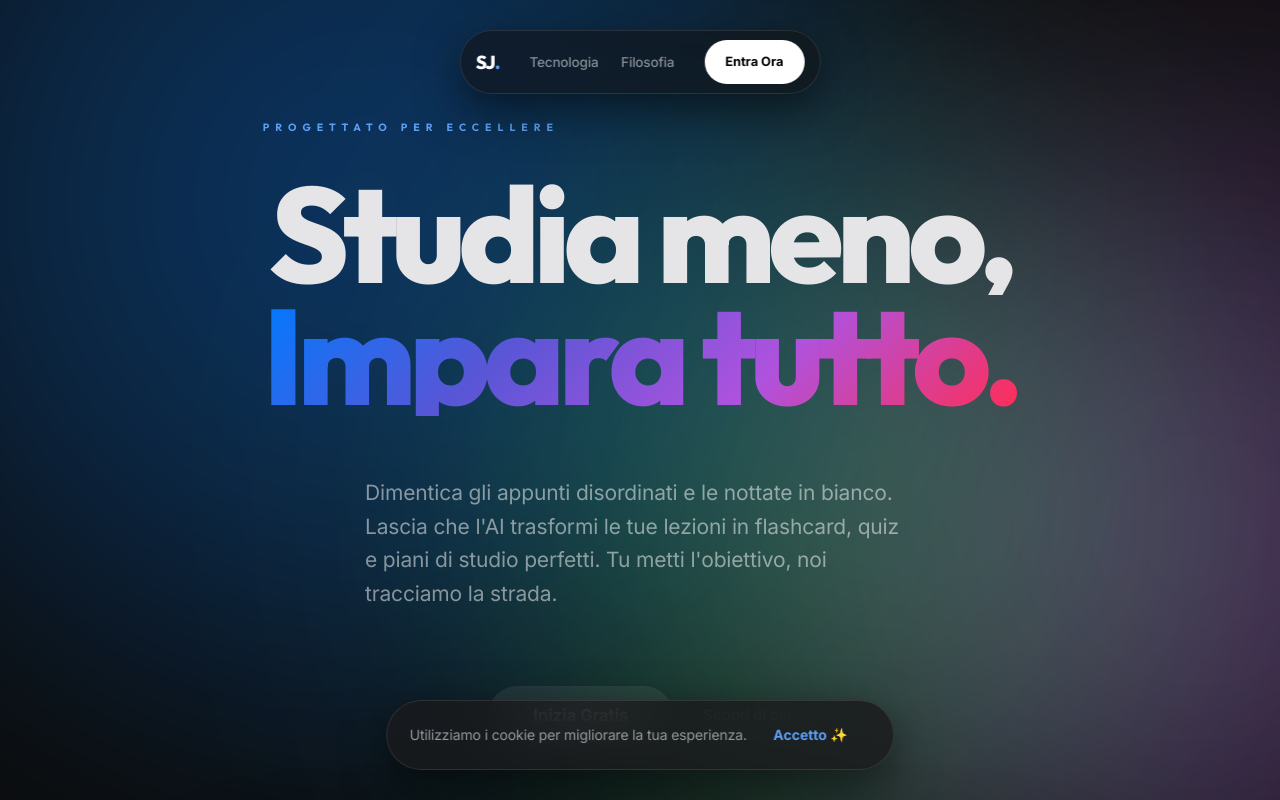
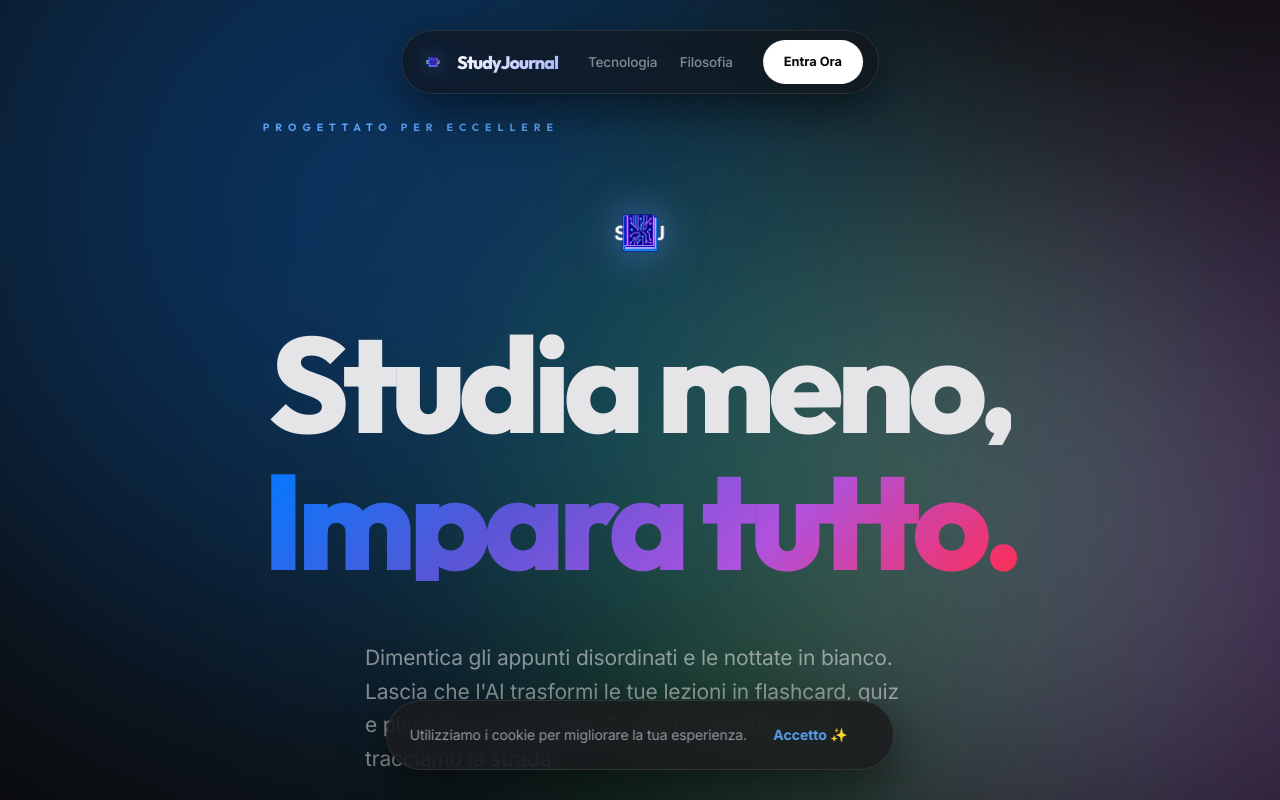
Before and after one commit to genny150606/diario-pro, a React (Vite) app: page / in a window 1280 px wide. Shown: the top 800 px of the page. Built offline with nearby package versions, Linux system fonts and the light colour scheme; no server answers; the database is empty.

Commit message:
feat: added new glowing S.png custom neon logo to landing page, dashboard sidebar, and browser favicon

```diff
--- a/index.html
+++ b/index.html
@@ -3,7 +3,7 @@
 
 <head>
     <meta charset="UTF-8" />
-    <link rel="icon" type="image/png" href="/favicon.png" />
+    <link rel="icon" type="image/png" href="/S.png" />
     <meta name="viewport" content="width=device-width, initial-scale=1.0" />
     <meta name="description"
         content="StudyJournal Pro — Un sistema operativo per la tua mente. Potenziato dall'AI, rifinito dal design." />
--- a/src/components/layout/AppLayout.jsx
+++ b/src/components/layout/AppLayout.jsx
@@ -97,9 +97,9 @@ export default function AppLayout() {
                     <Menu size={20} />
                 </button>
 
-                <Link to="/" className="logo">
-                    <img src="/favicon.png" alt="Logo" className="logo-img" />
-                    <span>StudyJournal</span>
+                <Link pos="/" className="logo" style={{ display: 'flex', alignItems: 'center', gap: '10px', textDecoration: 'none' }}>
+                    <img src="/S.png" alt="StudyJournal Pro Logo" style={{ height: '36px', width: 'auto', filter: 'drop-shadow(0 0 8px rgba(100, 150, 255, 0.4))' }} />
+                    <span style={{ fontSize: '1.2rem', fontWeight: 800, background: 'linear-gradient(135deg, #fff 0%, #a5b4fc 100%)', WebkitBackgroundClip: 'text', WebkitTextFillColor: 'transparent' }}>StudyJournal</span>
                 </Link>
 
                 <div className="header-right-group">
@@ -145,8 +145,9 @@ export default function AppLayout() {
             <Sidebar
                 sections={SECTIONS}
                 isOpen={sidebarOpen}
-                setSidebarOpen={setSidebarOpen}
+                onClose={() => setSidebarOpen(false)}
                 onExit={handleSignOut}
+                logoSrc="/S.png"
             />
 
             {/* Click outside to close sidebar on mobile */}
--- a/src/pages/Landing.jsx
+++ b/src/pages/Landing.jsx
@@ -144,7 +144,10 @@ export default function Landing() {
             {/* ═══════════ DYNAMIC ISLAND NAV ═══════════ */}
             <nav className="dynamic-island-nav" id="mainNav">
                 <div className="nav-content">
-                    <a href="#" className="nav-logo">SJ<span className="dot">.</span></a>
+                    <a href="#" className="nav-logo" style={{ display: 'flex', alignItems: 'center', gap: '8px', textDecoration: 'none' }}>
+                        <img src="/S.png" alt="StudyJournal Pro Logo" style={{ height: '32px', filter: 'drop-shadow(0 0 10px rgba(100, 150, 255, 0.5))' }} />
+                        <span style={{ fontSize: '1.2rem', fontWeight: 800, background: 'linear-gradient(135deg, #fff 0%, #a5b4fc 100%)', WebkitBackgroundClip: 'text', WebkitTextFillColor: 'transparent' }}>StudyJournal</span>
+                    </a>
                     <div className="nav-links">
                         <a href="#features">Tecnologia</a>
                         <a href="#philosophy">Filosofia</a>
@@ -171,7 +174,8 @@ export default function Landing() {
                 <section className="hero-section">
                     <div className="hero-content">
                         <div className="hero-tag">Progettato per eccellere</div>
-                        <h1 className="hero-title-main">
+                        <h1 className="hero-title-main" style={{ display: 'flex', flexDirection: 'column', alignItems: 'center', gap: '1rem' }}>
+                            <img src="/S.png" alt="StudyJournal Logo" style={{ width: '120px', height: '120px', marginBottom: '1rem', filter: 'drop-shadow(0 0 20px rgba(100, 150, 255, 0.6))' }} />
                             <div className="title-line"><span>Studia meno,</span></div>
                             <div className="title-line"><span className="accent-text">Impara tutto.</span></div>
                         </h1>
```
Also changed, not shown: public/S.png (added).
